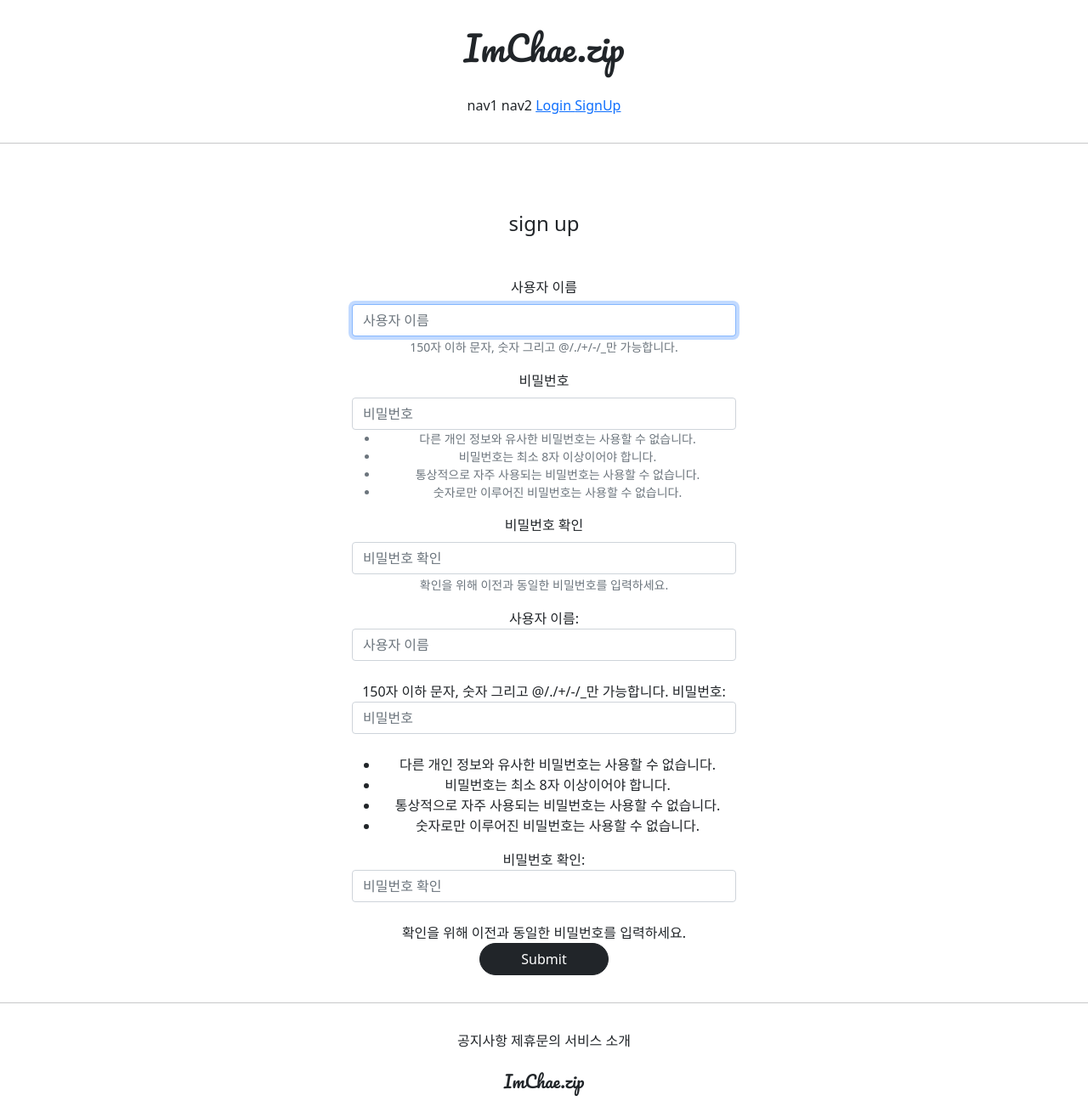
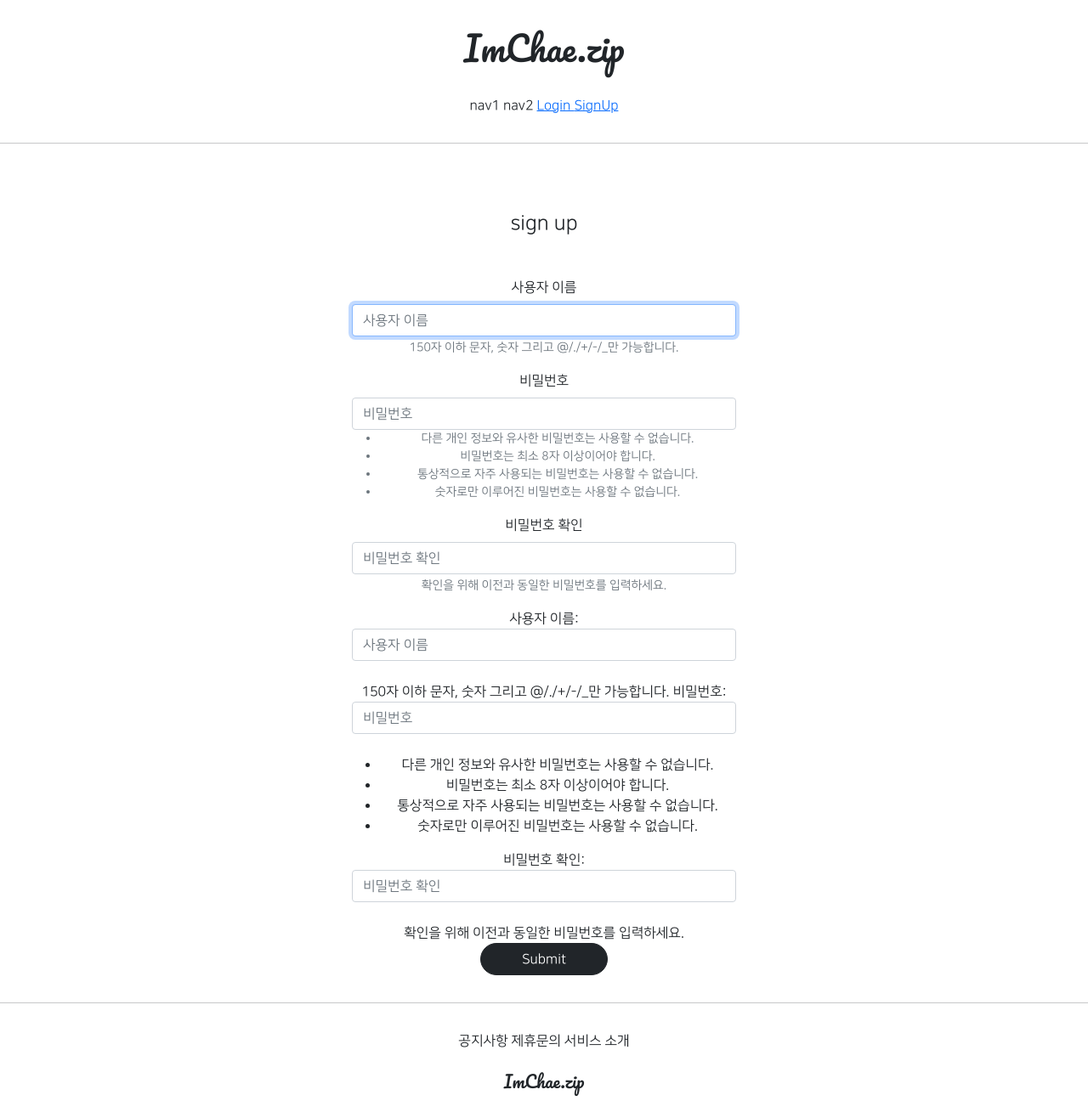
Before and after one commit to chaejinims2/gis_4ban_1, a Django app: page /accounts/create/ in a window 1280 px wide. Shown: the whole page at 85% size. Run offline with Django 3.2, Linux system fonts and the light colour scheme; parts of the project's set-up code (start-up, migrations or seed data) failed here and were passed over; some libraries are stand-ins or nearby versions.

Commit message:
7/16 4ban class commit 2 NanumSquare.otf add

```diff
--- a/templates/base.html
+++ b/templates/base.html
@@ -3,13 +3,18 @@
 
 {% include 'head.html' %}
 
-<body>
+<body style="font-family: 'NanumSquareR">
+
 
 {% include 'header.html' %}
+
 <hr>
+
 {% block content %}
 {% endblock %}
+
 <hr>
+
 {% include 'footer.html' %}
 
 </body>
--- a/templates/head.html
+++ b/templates/head.html
@@ -19,6 +19,29 @@
     {# Default CSS Link #}
     <link rel="stylesheet" type="text/css" href="{% static 'base.css' %}">
 
+    <style>
+        @font-face {
+            font-family: 'NanumSquareR';
+            src: local('NanumSquareR'),
+            url("{% static 'fonts/NanumSquareR.otf' %}") format("opentype");
+        }
+        @font-face {
+            font-family: 'NanumSquareEB';
+            src: local('NanumSquareEB'),
+            url("{% static 'fonts/NanumSquareEB.otf' %}") format("opentype");
+        }
+        @font-face {
+            font-family: 'NanumSquareB';
+            src: local('NanumSquareB'),
+            url("{% static 'fonts/NanumSquareB.otf' %}") format("opentype");
+        }
+        @font-face {
+            font-family: 'NanumSquareL';
+            src: local('NanumSquareL'),
+            url("{% static 'fonts/NanumSquareL.otf' %}") format("opentype");
+        }
+    </style>
+
 </head>
 
 
```
Also changed, not shown: static/fonts/NanumSquareB.otf (added), static/fonts/NanumSquareEB.otf (added), static/fonts/NanumSquareL.otf (added), static/fonts/NanumSquareR.otf (added).
